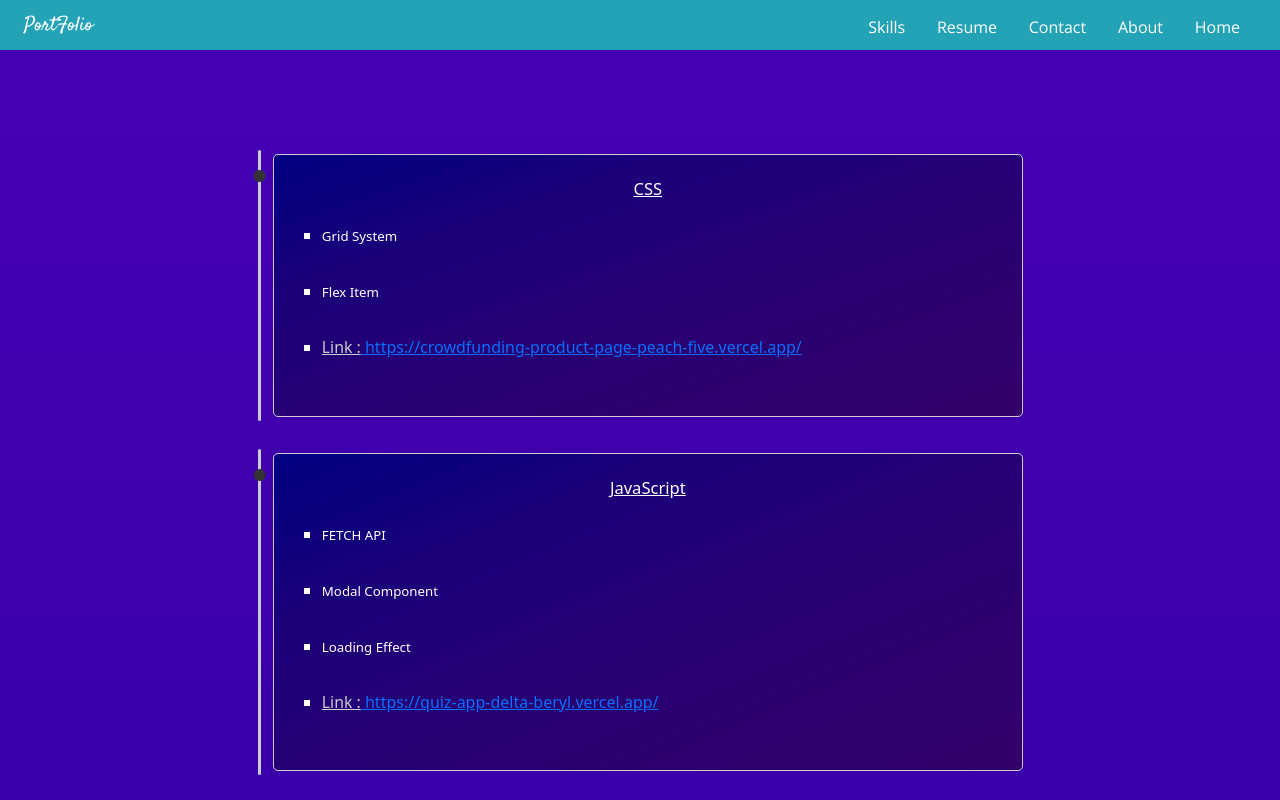
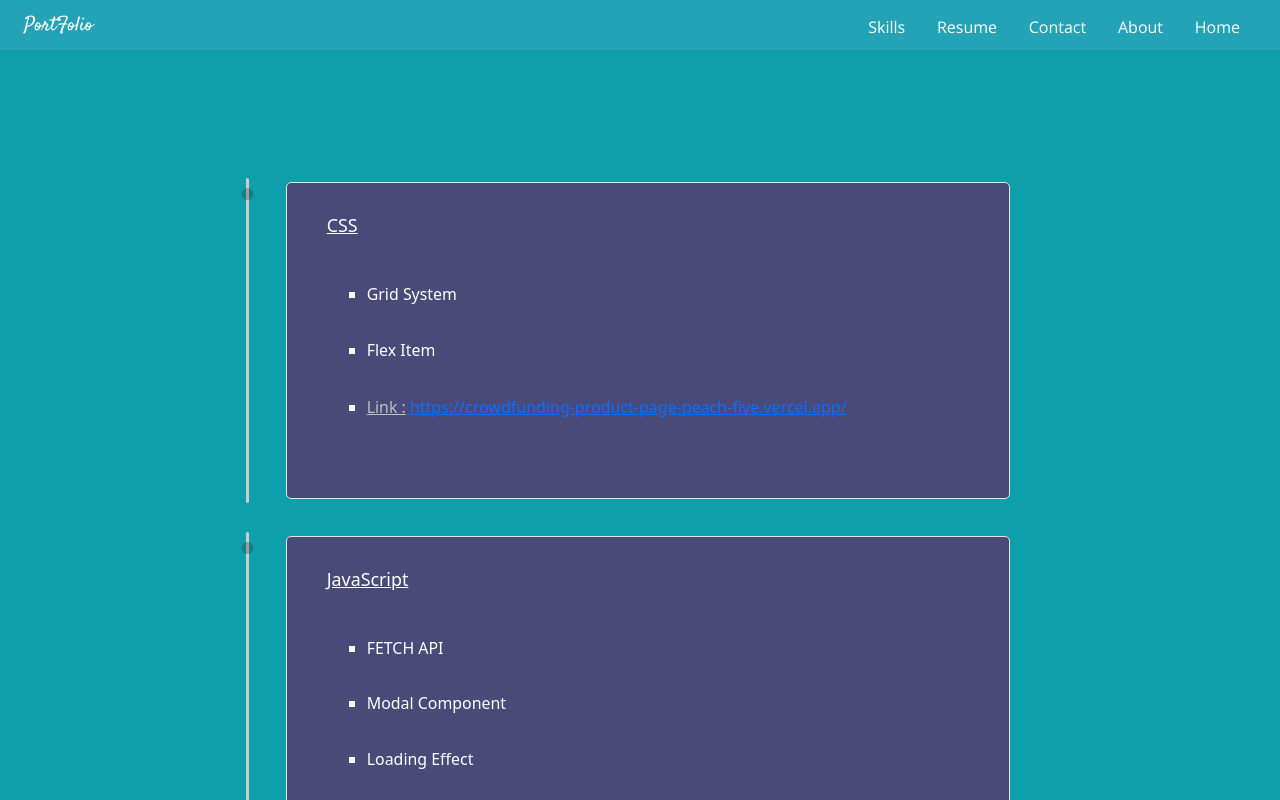
Before and after one commit to BeinRain06/portfolio-version-2, a Vue app in the folder vue-portfolio/: page /skills in a window 1280 px wide. Shown: the top 800 px of the page. Built offline with nearby package versions, Linux system fonts and the light colour scheme; a web font is replaced by a local one.

Commit message:
new-version design page--SkillsView

```diff
--- a/vue-portfolio/src/views/ContactView.vue
+++ b/vue-portfolio/src/views/ContactView.vue
@@ -313,7 +313,7 @@ function sendOurMailReview(emailFormat: { name: string; email: string; message:
     z-index: 10;
   }
 
-  /* --------------- */
+  /* -------link media-------- */
 
   #link_linkedin {
     background-image: url('../assets/images/linkedin-svgrepo-com.svg');
--- a/vue-portfolio/src/views/SkillsView.vue
+++ b/vue-portfolio/src/views/SkillsView.vue
@@ -3,11 +3,11 @@
 <template>
   <div class="active_skills">
     <div class="skills_container container-fluid">
-      <div class="skills_content row col-xs-12 col-6">
+      <div class="skills_content col-xs-12 col-6">
         <div class="skill_box">
           <div class="skill_item">
             <div class="skill_subItem">
-              <h4 class="title_subItem">CSS</h4>
+              <h4 class="title_subItem py-2 px-4">CSS</h4>
               <ul class="area_knowledge">
                 <li class="talking_area">
                   <p class="knowledge">Grid System</p>
@@ -33,7 +33,7 @@
         <div class="skill_box">
           <div class="skill_item">
             <div class="skill_subItem">
-              <h4 class="title_subItem">JavaScript</h4>
+              <h4 class="title_subItem py-2 px-4">JavaScript</h4>
               <ul class="area_knowledge">
                 <li class="talking_area">
                   <p class="knowledge">FETCH API</p>
@@ -62,7 +62,7 @@
         <div class="skill_box">
           <div class="skill_item">
             <div class="skill_subItem">
-              <h4 class="title_subItem">Vanilla JS</h4>
+              <h4 class="title_subItem py-2 px-4">Vanilla JS</h4>
               <ul class="area_knowledge">
                 <li class="talking_area">
                   <p class="knowledge">write HTML with class component in vanilla</p>
@@ -91,7 +91,7 @@
         <div class="skill_box">
           <div class="skill_item">
             <div class="skill_subItem">
-              <h4 class="title_subItem">React JS</h4>
+              <h4 class="title_subItem py-2 px-4">React JS</h4>
               <ul class="area_knowledge">
                 <li class="talking_area">
                   <p class="knowledge">Reducer Hook, context API Hook,</p>
@@ -126,7 +126,7 @@
         <div class="skill_box">
           <div class="skill_item">
             <div class="skill_subItem">
-              <h4 class="title_subItem">VueJS</h4>
+              <h4 class="title_subItem py-2 px-4">VueJS</h4>
               <ul class="area_knowledge">
                 <li class="talking_area">
                   <p class="knowledge">vue 3 composition API</p>
@@ -158,7 +158,7 @@
         <div class="skill_box">
           <div class="skill_item">
             <div class="skill_subItem">
-              <h4 class="title_subItem">TypeScript</h4>
+              <h4 class="title_subItem py-2 px-4">TypeScript</h4>
               <ul class="area_knowledge">
                 <li class="talking_area">
                   <p class="knowledge">TypeScript declaration in Class Components</p>
@@ -184,7 +184,7 @@
         <div class="skill_box">
           <div class="skill_item">
             <div class="skill_subItem">
-              <h4 class="title_subItem">Express JS</h4>
+              <h4 class="title_subItem py-2 px-4">Express JS</h4>
               <ul class="area_knowledge">
                 <li class="talking_area">
                   <p class="knowledge">Authentication app using cookies and Jsonwebtoken(JWT)</p>
@@ -213,7 +213,7 @@
         <div class="skill_box">
           <div class="skill_item">
             <div class="skill_subItem">
-              <h4 class="title_subItem">NodeJS</h4>
+              <h4 class="title_subItem py-2 px-4">NodeJS</h4>
               <ul class="area_knowledge">
                 <li class="talking_area">
                   <p class="knowledge">write HTML, CSS, JS in NodeJs backend Environment</p>
@@ -226,8 +226,8 @@
           </div>
         </div>
       </div>
-      <div class="skills_content row col-xs-12 col-6">
-        <div class="full_stack_wrap w-100 my-2 mx-auto">
+      <div class="skills_content col-xs-12 col-6">
+        <div class="full_stack_wrap w-100 mx-auto">
           <div class="full_stack_content">
             <span class="title_stack font_Satisfy">Full Stack Projects </span>
 
@@ -243,14 +243,13 @@
                 <span class="font_Open_Sans_500 mb-1" style="padding-left: 1rem"
                   >MERN (MONGODB-Express-ReactJS-Node) + Styled-Components</span
                 >
-                <span class="w-100"
-                  ><a
+                <div class="link_stack_wrapper w-100">
+                  <a
                     class="full_stack_link"
-                    style="padding-left: 1rem; text-decoration: underline"
                     href="https://github.com/BeinRain06/Tds_Restaurant_three"
                     >https://github.com/BeinRain06/Tds_Restaurant_three</a
-                  ></span
-                >
+                  >
+                </div>
               </div>
             </div>
             <div class="project_base">
@@ -265,14 +264,11 @@
                 <span class="font_Open_Sans_500 mb-1" style="padding-left: 1rem"
                   >MEVN (MONGODB-Express-VueJS-Node) + TailwindCSS
                 </span>
-                <span class="w-100">
-                  <a
-                    class="full_stack_link"
-                    style="padding-left: 1rem; text-decoration: underline"
-                    href="https://github.com/BeinRain06/blog-app-tech"
+                <div class="link_stack_wrapper w-100">
+                  <a class="full_stack_link" href="https://github.com/BeinRain06/blog-app-tech"
                     >https://github.com/BeinRain06/blog-app-tech</a
                   >
-                </span>
+                </div>
               </div>
             </div>
           </div>
@@ -298,14 +294,19 @@
   font-size: clamp(0.75rem, 0.92rem, 1.1rem);
 }
 
+h4 {
+  font-size: calc(14px + 0.3vw);
+  text-decoration: underline;
+}
+
 @media (min-width: 160px) {
   /*skills wrapper */
   .active_skills {
     /*1*/
-    min-height: calc(100vh - 50px);
-    padding: 1.75rem 0 1.25rem;
+    padding: 3.5rem 0 1.25rem;
     margin: 0;
-    background-image: linear-gradient(to top, #000080, #18008d, #280099, #3700a6, #4500b3);
+    background-color: var(--bg-primary-color);
+    overflow: hidden;
   }
 
   .skills_container {
@@ -315,7 +316,6 @@
     width: 100%;
     height: 100%;
     display: flex;
-    flex-basis: 50%;
     flex-direction: column;
     justify-content: center;
     margin: 0;
@@ -351,19 +351,10 @@
     width: 100%;
     height: 100%;
     /* margin: 0 auto; */
+    font-size: calc(13px + 0.15vw);
     display: flex;
     justify-content: flex-end;
     border: 1px solid transparent;
-  }
-
-  .skill_box .skill_item h4 {
-    /*5*/
-    font-size: calc(14px + 0.3vw);
-    text-decoration: underline;
-  }
-  .skill_box .skill_item p {
-    /*5*/
-    font-size: calc(12px + 0.1vw);
   }
 
   .skill_box .skill_item::before {
@@ -383,18 +374,22 @@
     /*5*/
     content: '';
     position: absolute;
-    top: 20px;
+    top: 10px;
     left: 0.75rem;
     width: 12px;
     height: 12px;
     border-radius: 50%;
     background-color: #333;
+    opacity: 0.3;
+    visibility: visible;
     transform: translateX(-62%) scale(1);
     transition: all 400ms ease-in-out;
   }
 
   .skill_box .skill_item:hover::after {
-    background-color: #ffcd39;
+    top: 26px;
+    background-color: hsl(45, 90%, 52%);
+    opacity: 1;
     transform: translateX(-62%) scale(1.4);
   }
 
@@ -404,22 +399,22 @@
   }
 
   .sample_project span.sample_link {
-    color: #ccc;
+    color: var(--text-color-label);
   }
 
   .sample_project a {
-    color: rgb(154, 110, 189);
-    font-size: calc(10px + 0.3vw);
+    color: var(--bg-border-layout);
+    font-size: calc(12px + 0.3vw);
     transition: all 1s ease-in-out 0.2s;
   }
 
   .skill_box .skill_item:hover .sample_project a {
-    color: #ffcd39;
+    color: hsl(45, 90%, 52%);
   }
 
   .skill_box .skill_item:hover::after ~ .sample_project a {
     font-size: calc(11px + 0.3vw);
-    color: #ffcd39;
+    color: hsl(45, 90%, 52%);
   }
 
   .skill_box .skill_item .skill_subItem {
@@ -430,32 +425,33 @@
     --top-first-square: 12px;
     --top-second-square: 4px;
 
-    --top-hover-square: 4px;
+    --top-hover-square: 15px;
+    --left-hover-square-1: 12px;
+    --left-hover-square-2: 22px;
+    --x-translate: calc(-5% + 0.35rem);
 
     position: relative;
     width: 88%;
-    height: 100%;
+    aspect-ratio: 16/7;
     padding-top: 0.75rem;
-    color: #fff;
-    background-image: linear-gradient(to right bottom, #000080, #19007a, #250074, #2c006e, #320169);
+    color: var(--text-color-primar);
+    background-color: var(--bg-shift-secondary-color);
     border-radius: 5px;
-    border: 1px solid #ccc;
-    display: flex;
-    flex-direction: column;
-    justify-content: center;
-    align-items: center;
-    transform: translateX(-4%);
+    border: 1px solid var(--text-color-three);
+    display: grid;
+    grid-template-columns: 100%;
+    grid-template-rows: 60px max-content;
+    transform: translateX(var(--x-translate));
     z-index: 1;
   }
 
   .skill_box .skill_item .skill_subItem .area_knowledge {
     list-style: square;
     width: 100%;
-    padding: 1rem 0 0 2rem;
+    padding: 1rem 2rem;
     display: flex;
     flex-direction: column;
     justify-content: center;
-    align-items: left;
     gap: 1rem;
     z-index: 6;
   }
@@ -471,11 +467,10 @@
     transform: rotate(0deg);
     border: 1px solid #000;
     background-color: #4b6850;
+    background-color: var(--text-color-label);
     overflow: hidden;
     z-index: 5;
     display: block;
-    /* transition: top 0.5s ease-in 0.2s transform 1s ease-in-out background-color
-      1s ease-in-out; */
     transition: all 1.2s ease-in-out;
   }
 
@@ -487,43 +482,36 @@
     left: var(--right-shift-box);
     width: 14px;
     height: 14px;
-    background-color: #455792;
+    background-color: var(--bg-secondary-color);
     transform: rotate(0deg);
     border: 1px solid #000;
     z-index: 3;
     display: block;
-    /* transition: top 0.5s ease-in 0.2s transform 1s ease-in-out background-color
-      1s ease-in-out; */
     transition: all 1.2s ease-in-out;
   }
 
-  .skill_box .skill_item:hover::after .skill_subItem::before {
+  .skill_subItem:hover::before {
     top: var(--top-hover-square);
+    left: var(--left-hover-square-2);
     transform: rotate(330deg);
-    background-color: #36523b;
+    background-color: var(--bg-navbar);
     transition: all 1s ease-in-out;
   }
 
-  .skill_box .skill_item:hover::after .skill_subItem::after {
+  .skill_subItem:hover::after {
     top: var(--top-hover-square);
+    left: var(--left-hover-square-1);
     transform: rotate(30deg);
-    background-color: #52545a;
+    background-color: hsl(225, 5%, 34%);
     transition: all 1s ease-in-out;
   }
 
   /* skills subitem  ::before, ::after */
-  .skill_subItem::before {
-    /*6*/
-    display: none;
-  }
-  .skill_subItem::after {
-    /*6*/
-    display: none;
-  }
 
   /* full-stack app */
   .full_stack_content {
     width: 100%;
+    padding-top: 4rem;
     display: flex;
     flex-direction: column;
   }
@@ -543,8 +531,7 @@
   .full_stack_content .project_base {
     width: 100%;
     color: #fff;
-    padding: 0.5rem;
-    margin: 0.5rem 0;
+    padding: 1.6rem 0.5rem;
     display: flex;
     flex-direction: column;
     gap: 0.5rem;
@@ -552,7 +539,7 @@
 
   .project_base .img_stack_wrap {
     width: 100%;
-    height: 180px;
+    aspect-ratio: 16/7;
     border-radius: 5px;
   }
 
@@ -572,7 +559,8 @@
   }
 
   .project_base .img_stack_wrap:hover {
-    border: 2px solid #ffce39c4;
+    outline: 2px solid var(--text-color-three);
+    outline-offset: -2px;
   }
 
   .project_base .about_stack_project {
@@ -585,13 +573,17 @@
 
   .project_base .img_stack_wrap ~ .about_stack_project .full_stack_link,
   .about_stack_project .full_stack_link {
-    color: rgb(154, 110, 189);
+    cursor: pointer;
+    padding-left: 1rem;
+    color: var(--text-color-label);
+    font-size: calc(13px + 0.3vw);
+    text-decoration: underline;
     transition: all 450ms ease-in-out;
   }
 
   .project_base .img_stack_wrap:hover ~ .about_stack_project .full_stack_link,
-  .about_stack_project .full_stack_link:hover {
-    color: #ffce39c4;
+  .link_stack_wrapper:hover .full_stack_link {
+    color: hsl(188, 85%, 18%);
   }
 
   .about_stack_project .summary_project {
@@ -604,12 +596,6 @@
   .summary_project:nth-child(2) {
     font-size: calc(13px + 0.2vw);
   }
-
-  .full_stack_link {
-    font-size: calc(13px + 0.3vw);
-    cursor: pointer;
-    text-decoration: underline;
-  }
 }
 
 @media (min-width: 460px) {
@@ -620,42 +606,15 @@
     justify-content: flex-end;
   }
 
-  .skill_box .skill_item h4 {
-    /*5*/
-    font-size: calc(18px + 0.3vw);
-    text-decoration: underline;
-  }
-  .skill_box .skill_item p {
-    /*5*/
-    font-size: calc(16px + 0.2vw);
-  }
-
   .skill_box .skill_item .skill_subItem {
     padding: 0.75rem 0;
     margin: 0.35rem 0;
   }
 
-  /* skills subitem  ::before, ::after */
-  .skill_subItem::before {
-    /*6*/
-    display: block;
-  }
-
-  .skill_subItem::after {
-    /*6*/
-    display: block;
-  }
-
-  .full_stack_content .project_base {
-    margin: 0.5rem auto;
-  }
-
   .project_base .img_stack_wrap {
     width: 80%;
     max-width: 620px;
-    height: 260px;
     margin: 0 auto;
-    border-radius: 5px;
   }
 }
 
@@ -666,7 +625,6 @@
     /*2*/
     padding: 1rem 0.5rem 0.5rem;
     margin: 0 auto 1rem;
-    flex-basis: 50%;
     overflow-x: hidden;
   }
 
@@ -680,35 +638,28 @@
 
   .skill_box .skill_item {
     min-height: 260px;
+    font-size: calc(14px + 0.15vw);
     justify-content: center;
-  }
-
-  .skill_box .skill_item h4 {
-    /*5*/
-    font-size: calc(14px + 0.2vw);
-    text-decoration: underline;
-  }
-  .skill_box .skill_item p {
-    /*5*/
-    font-size: calc(12px + 0.1vw);
   }
 
   .skill_box .skill_item .skill_subItem {
     left: 1%;
     padding: 1.5rem 1rem;
     margin: 0.25rem 0;
-    width: 96%;
-    min-height: 260px;
+    width: 90%;
     transform: translateX(0%);
   }
 
+  .skill_box .skill_item .skill_subItem .area_knowledge {
+    padding: 1rem 0 0 4rem;
+  }
+
   /* skills subitem  ::before, ::after */
+
   .skill_subItem::before {
-    /*6*/
     display: none;
   }
   .skill_subItem::after {
-    /*6*/
     display: none;
   }
 }
```
